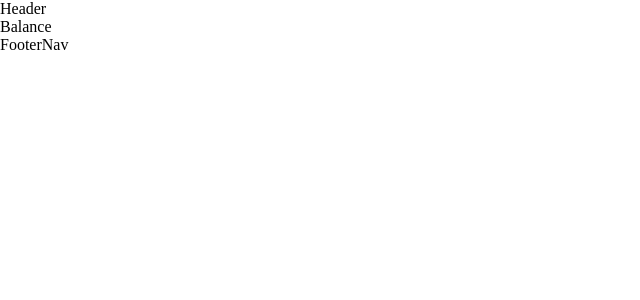
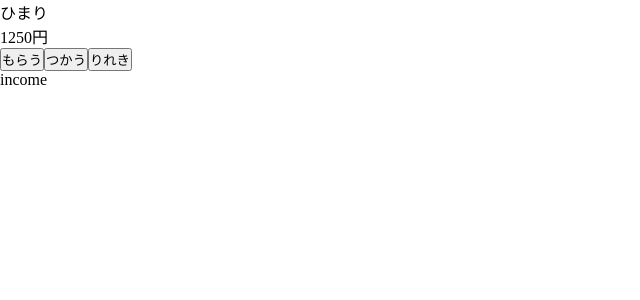
Before and after one commit to Yanko54/pokke, a React (Vite) app: page / in a window 1280 px wide. Shown: the top 300 px of the page, without its empty margins (0-640 px from the left). Built offline with nearby package versions, Linux system fonts and the light colour scheme.

Commit message:
FooterNavとタブ切替状態管理を追加

```diff
--- a/src/App.tsx
+++ b/src/App.tsx
@@ -1,13 +1,17 @@
-import { Header } from "./components/Header";
-import { Balance } from "./components/Balance";
-import { FooterNav } from "./components/FooterNav";
+import { Header } from './components/Header';
+import { Balance } from './components/Balance';
+import { FooterNav } from './components/FooterNav';
+import { useState } from 'react';
+import type { FooterTab } from './types/footerTab';
 
 function App() {
+  const [activeTab, setActiveTab] = useState<FooterTab>('income');
+
   return (
     <>
-      <Header />
-      <Balance />
-      <FooterNav />
+      <Header childName="ひまり" />
+      <Balance amount={1250} />
+      <FooterNav activeTab={activeTab} setActiveTab={setActiveTab} />
     </>
   );
 }
--- a/src/components/Balance.tsx
+++ b/src/components/Balance.tsx
@@ -1,5 +1,9 @@
 import styles from "./Balance.module.css";
 
-export const Balance = () => {
-  return <div className={styles.header}>Balance</div>;
+type BalanceProps = {
+  amount: number;
 };
+
+export const Balance = ({ amount }:BalanceProps) => {
+  return <div className={styles.balance}>{amount}円</div>;
+};
--- a/src/components/FooterNav.tsx
+++ b/src/components/FooterNav.tsx
@@ -1,5 +1,19 @@
-import styles from "./FooterNav.module.css";
+import type { FooterTab } from '../types/footerTab';
+import styles from './FooterNav.module.css';
 
-export const FooterNav = () => {
-  return <footer className={styles.fotternav}>FooterNav</footer>;
+// FooterNavが受け取るpropsの型
+type FooterNavProps = {
+  activeTab: FooterTab;
+  setActiveTab: (tab: FooterTab) => void;
 };
+
+export const FooterNav = ({ activeTab, setActiveTab }: FooterNavProps) => {
+  return (
+    <footer className={styles.footernav}>
+      <button onClick={() => setActiveTab('income')}>もらう</button>
+      <button onClick={() => setActiveTab('expense')}>つかう</button>
+      <button onClick={() => setActiveTab('history')}>りれき</button>
+      <p>{activeTab}</p>
+    </footer>
+  );
+};
--- a/src/components/Header.tsx
+++ b/src/components/Header.tsx
@@ -1,5 +1,9 @@
 import styles from "./Header.module.css";
 
-export const Header = () => {
-  return <header className={styles.header}>Header</header>;
+type HeaderProps = {
+  childName: string;
 };
+
+export const Header = ({ childName }: HeaderProps) =>{
+  return <header className={styles.header}>{childName}</header>;
+};
--- /dev/null
+++ b/src/types/footerTab.ts
@@ -0,0 +1,4 @@
+export type FooterTab =
+  | 'income'
+  | 'expense'
+  | 'history';
```
